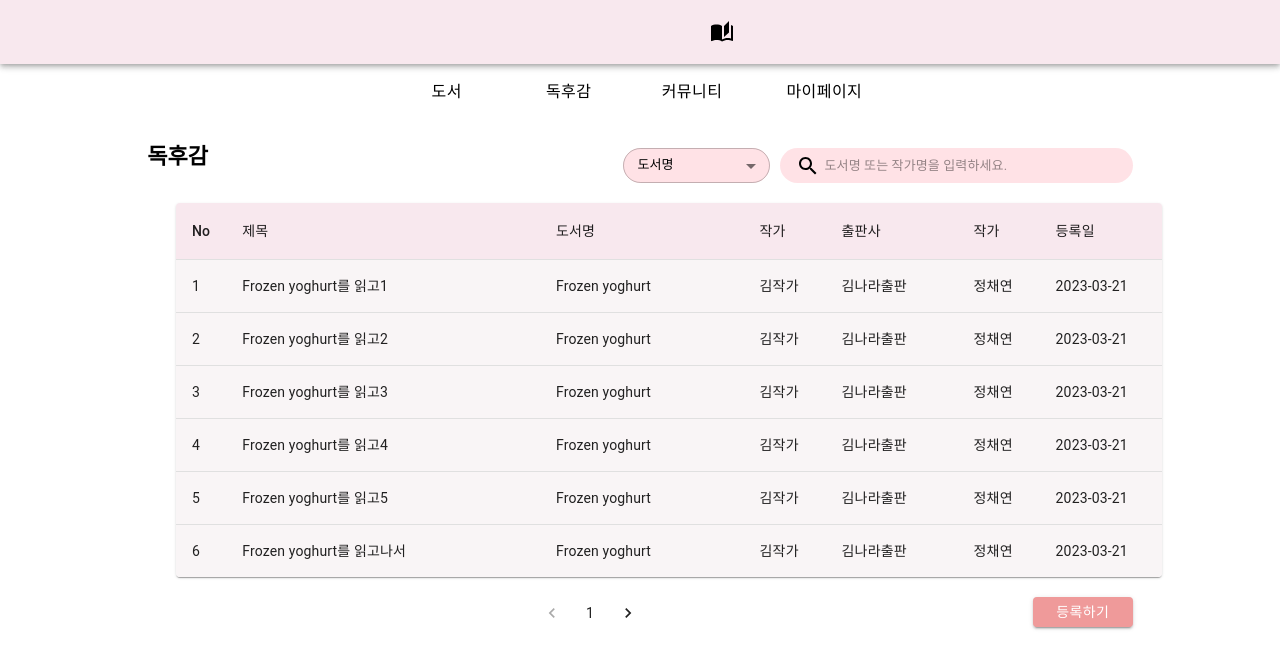
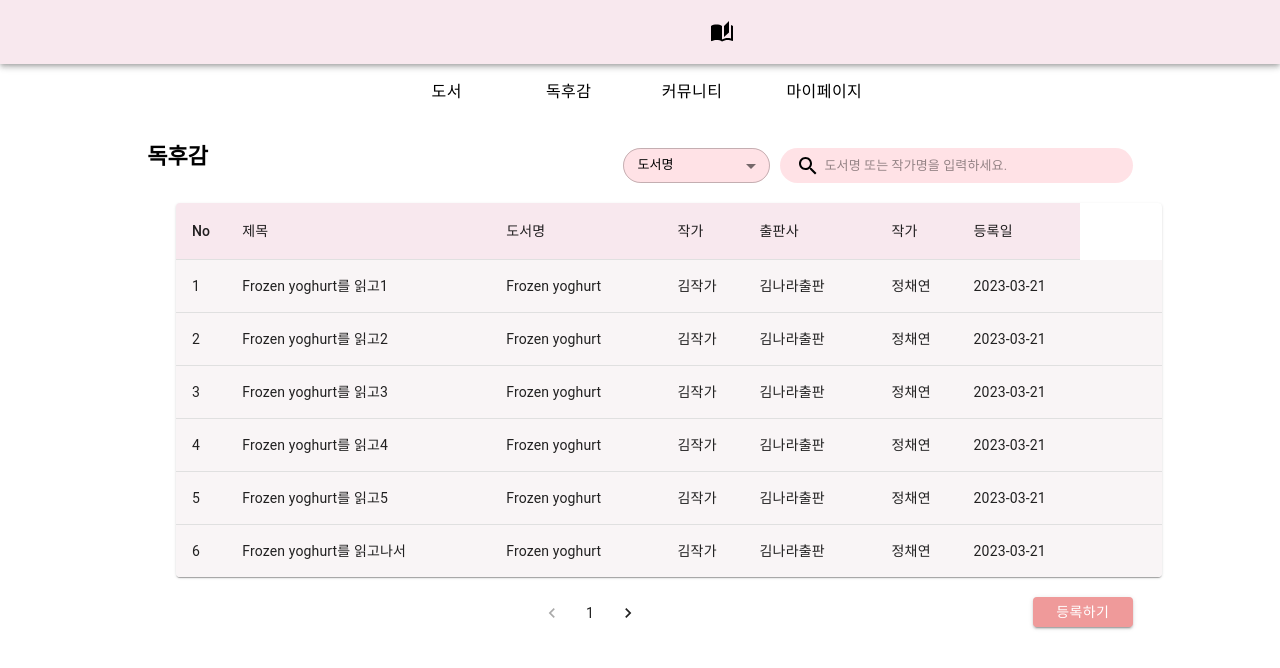
Before and after one commit to KimJeongMin2/SEBook_front, a React (Create React App) app: page /BookReportList in a window 1280 px wide. Shown: the top 668 px of the page. Built offline with nearby package versions, Linux system fonts and the light colour scheme.

Commit message:
select bar 위치 수정

```diff
--- a/src/components/BookReportList.js
+++ b/src/components/BookReportList.js
@@ -20,6 +20,8 @@ import Button from "@mui/material/Button";
 import Select from "@mui/material/Select";
 import { useNavigate } from "react-router-dom";
 import MenuItem from "@mui/material/MenuItem";
+import FavoriteBorderIcon from "@mui/icons-material/FavoriteBorder";
+import FavoriteIcon from "@mui/icons-material/Favorite";
 function createData(id, title, bookName, author, publisher, writer, date) {
   return { id, title, bookName, author, publisher, writer, date };
 }
@@ -32,7 +34,8 @@ const initialRows = [
     "김작가",
     "김나라출판",
     "정채연",
-    "2023-03-21"
+    "2023-03-21",
+    10
   ),
   createData(
     2,
@@ -41,7 +44,8 @@ const initialRows = [
     "김작가",
     "김나라출판",
     "정채연",
-    "2023-03-21"
+    "2023-03-21",
+    10
   ),
   createData(
     3,
@@ -50,7 +54,8 @@ const initialRows = [
     "김작가",
     "김나라출판",
     "정채연",
-    "2023-03-21"
+    "2023-03-21",
+    10
   ),
   createData(
     4,
@@ -59,7 +64,8 @@ const initialRows = [
     "김작가",
     "김나라출판",
     "정채연",
-    "2023-03-21"
+    "2023-03-21",
+    10
   ),
   createData(
     5,
@@ -68,7 +74,8 @@ const initialRows = [
     "김작가",
     "김나라출판",
     "정채연",
-    "2023-03-21"
+    "2023-03-21",
+    10
   ),
   createData(
     6,
@@ -77,7 +84,8 @@ const initialRows = [
     "김작가",
     "김나라출판",
     "정채연",
-    "2023-03-21"
+    "2023-03-21",
+    10
   ),
 ];
 
@@ -139,6 +147,7 @@ function BookReportList() {
   const [rows, setRows] = useState(initialRows);
   const [page, setPage] = useState(0); // Current page
   const [rowsPerPage, setRowsPerPage] = useState(6);
+  const [likeStatus, setLikeStatus] = useState({}); // Initialize like status for each row
 
   const handleChangePage = (event, newPage) => {
     setPage(newPage);
@@ -154,6 +163,13 @@ function BookReportList() {
     (page + 1) * rowsPerPage
   );
   const [searchType, setSearchType] = useState("도서명");
+
+  const toggleLike = (id) => {
+    setLikeStatus((prevStatus) => ({
+      ...prevStatus,
+      [id]: !prevStatus[id],
+    }));
+  };
 
   return (
     <>
@@ -244,6 +260,9 @@ function BookReportList() {
                   <TableCell>{row.publisher}</TableCell>
                   <TableCell>{row.writer}</TableCell>
                   <TableCell>{row.date}</TableCell>
+                  <TableCell style={{ width: "50px", textAlign: "center" }}>
+                    {row.like}
+                  </TableCell>
                 </TableRow>
               ))}
             </TableBody>
```
